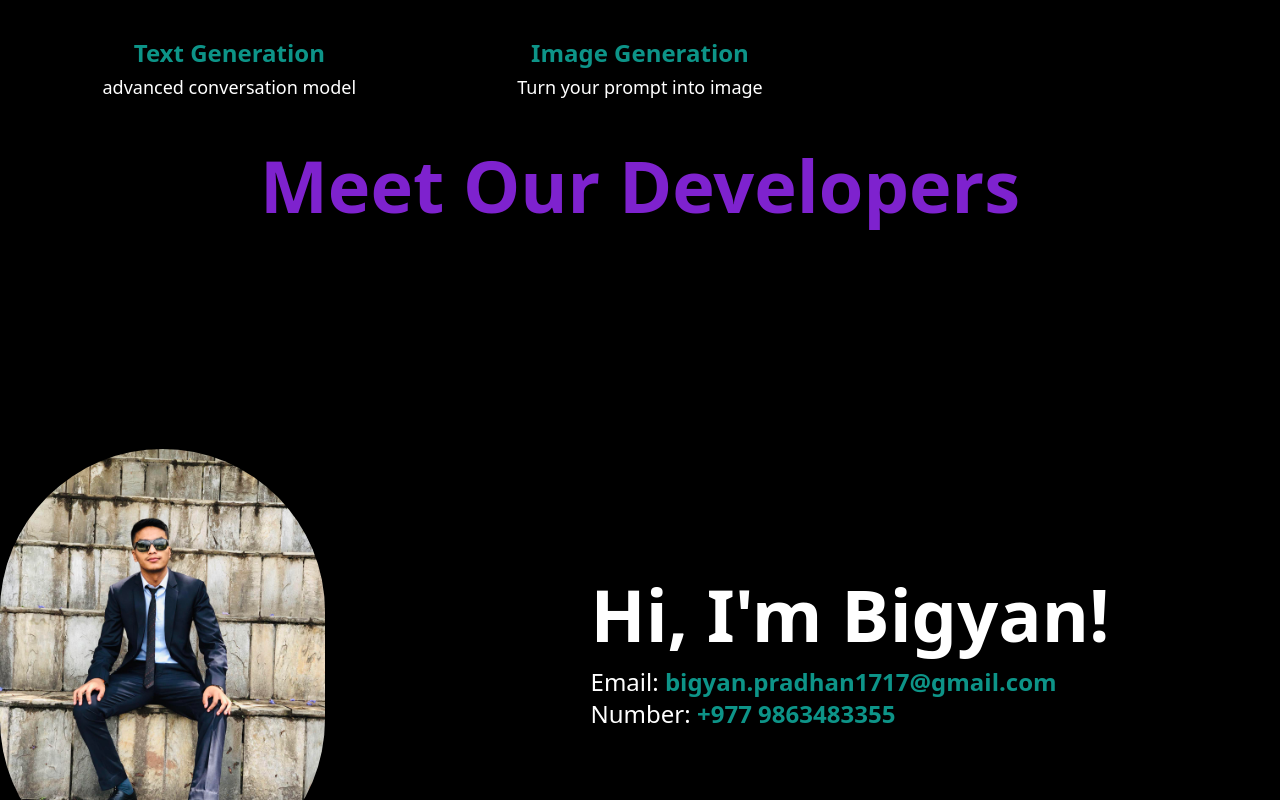
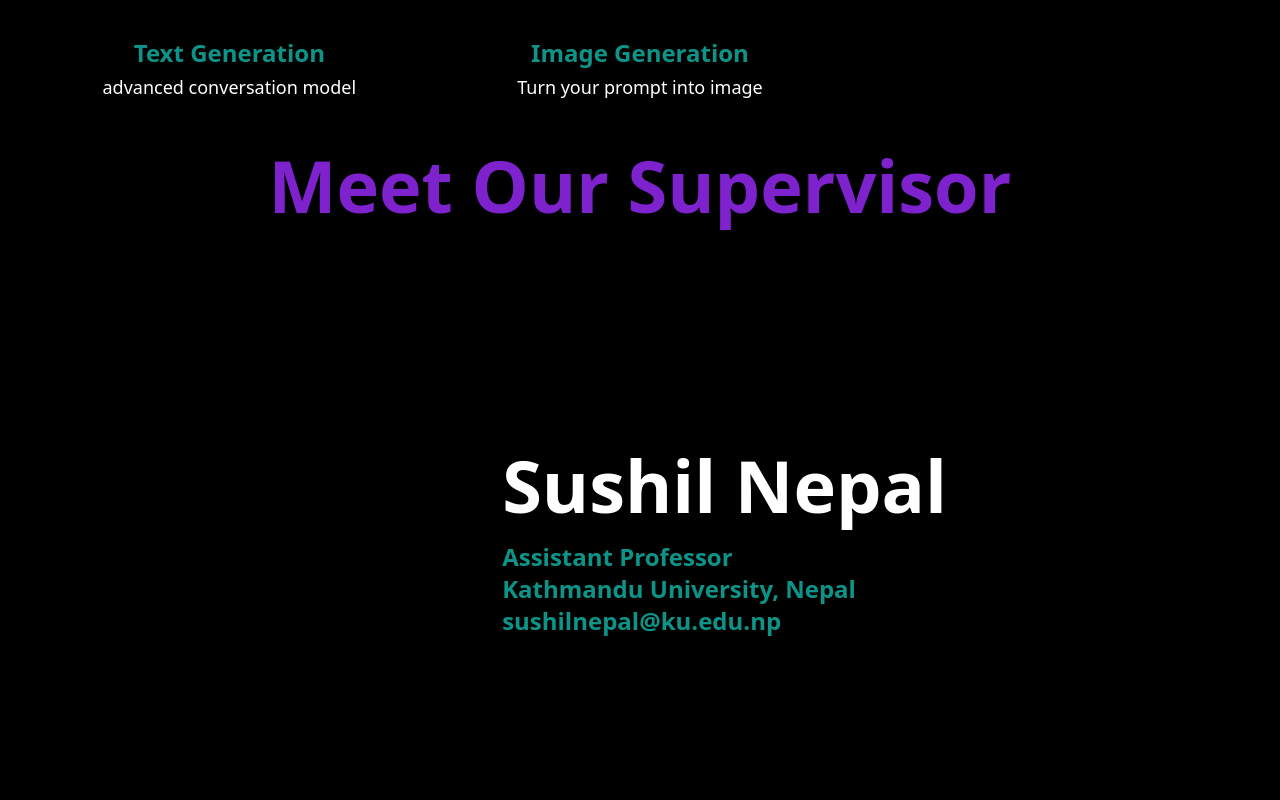
Before and after one commit to ozaishan/Trouvaillerakhdinchula, a Next.js app: page /about-us in a window 1280 px wide. Shown: the part 880-1680 px from the top of the page. Built offline with nearby package versions, Linux system fonts and the light colour scheme.

Commit message:
sakiyo jasto cha

```diff
--- a/app/(aboutus)/about-us/page.tsx
+++ b/app/(aboutus)/about-us/page.tsx
@@ -129,6 +129,24 @@
     ))}
   </div>
 </section>
+ {/* Meet Our Supervisor Section */}
+<section id="supervisor" style={sectionStyle}>
+  <h1 className="text-5xl font-bold text-center text-purple-700 py-4 md:text-7xl mb-0">
+     Meet Our Supervisor
+  </h1>
+  <div className="flex flex-col text-center items-center justify-center animate-fadeIn animation-delay-2 my-3 py-16 sm:py-32 md:py-48 md:flex-row md:space-x-4 md:text-left">
+    <div className="md:mt-2 md:w-1/2">
+    </div>
+    <div className="md:mt-2 md:w-4/5 ">
+      <h1 className="text-4xl font-bold mt-6 md:mt-0 md:text-7xl">Sushil Nepal</h1>
+      <p className="text-lg mt-5 mb-6 md:text-2xl">
+         <span className="font-semibold text-teal-600">Assistant Professor</span> <br />
+         <span className="font-semibold text-teal-600">Kathmandu University, Nepal</span> <br />
+         <span className="font-semibold text-teal-600">sushilnepal@ku.edu.np</span>
+      </p>
+    </div>
+  </div>
+</section>
 
 
       {/* Meet Our Developers Section */}
@@ -150,7 +168,7 @@
                 className="rounded-full shadow-2xl"
               />
             </div>
-            <div className="md:mt-2 md:w-3/5">
+            <div className="md:mt-2 md:w-2/5">
               <h1 className="text-4xl font-bold mt-6 md:mt-0 md:text-7xl">{`Hi, I'm ${person.name}!`}</h1>
               <p className="text-lg mt-4 mb-6 md:text-2xl">
                 Email:{" "}
--- a/components/ui/landing-main.tsx
+++ b/components/ui/landing-main.tsx
@@ -23,7 +23,7 @@
             }}
           />
         </div>
-        <h1 className={`${theme === 'dark'|| theme === 'system' ? 'text-white' : 'text-black'}`}>
+        <h1 className={`${theme === 'light' ? 'text-black' : 'text-white'}`}>
   The best unified multimedia AI generation which generates
 </h1>
         <div className="text-transparent bg-clip-text bg-gradient-to-r from-red-600 to-purple-700">
--- a/package.json
+++ b/package.json
@@ -1,7 +1,7 @@
 {
   "name": "trouvaille-1",
   "version": "1.0.0",
-  "description": "This is a [Next.js](https://nextjs.org/) project bootstrapped with [`create-next-app`](https://github.com/vercel/next.js/tree/canary/packages/create-next-app).",
+  "description": "Trouvaille ai ",
   "main": "next.config.js",
   "directories": {
     "lib": "lib"
```
